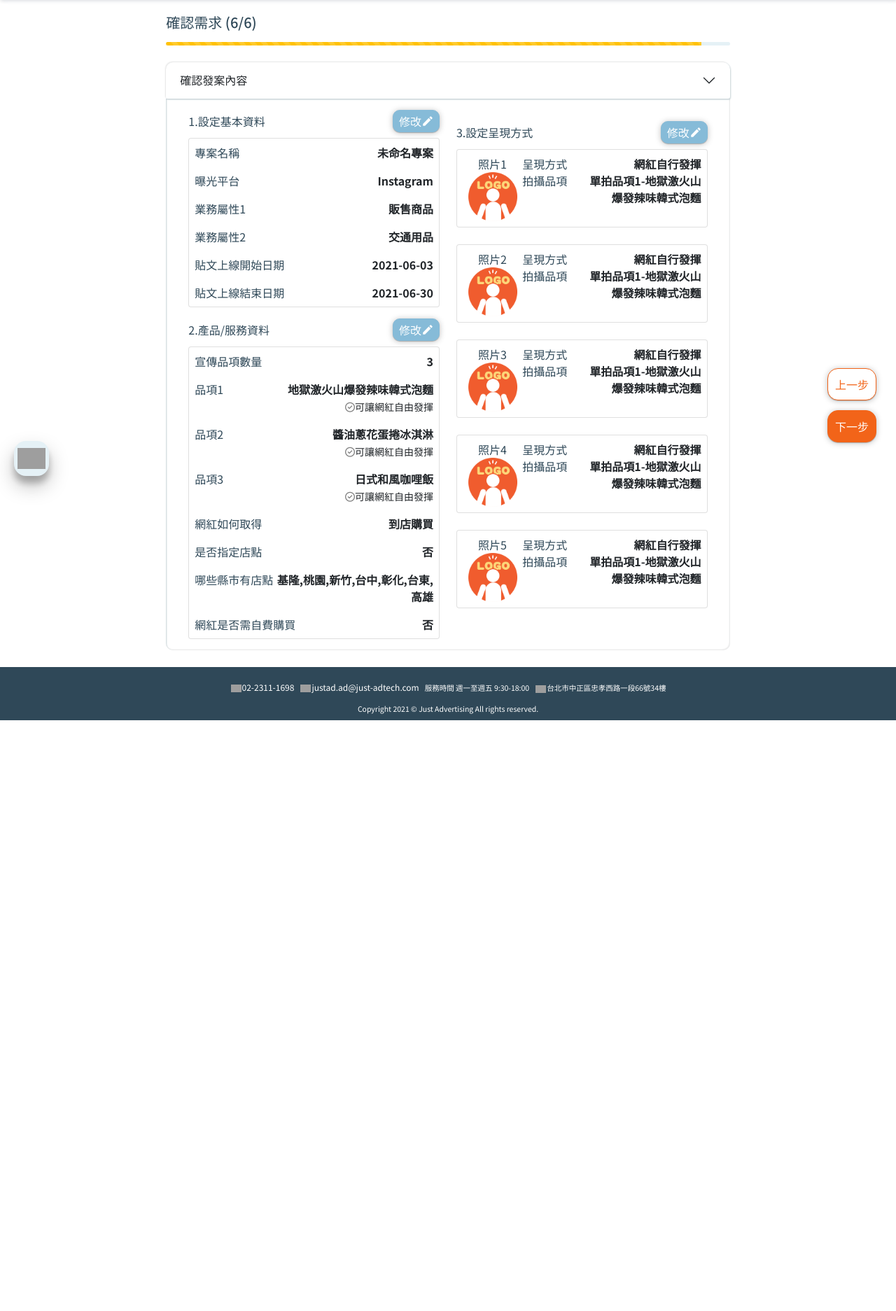
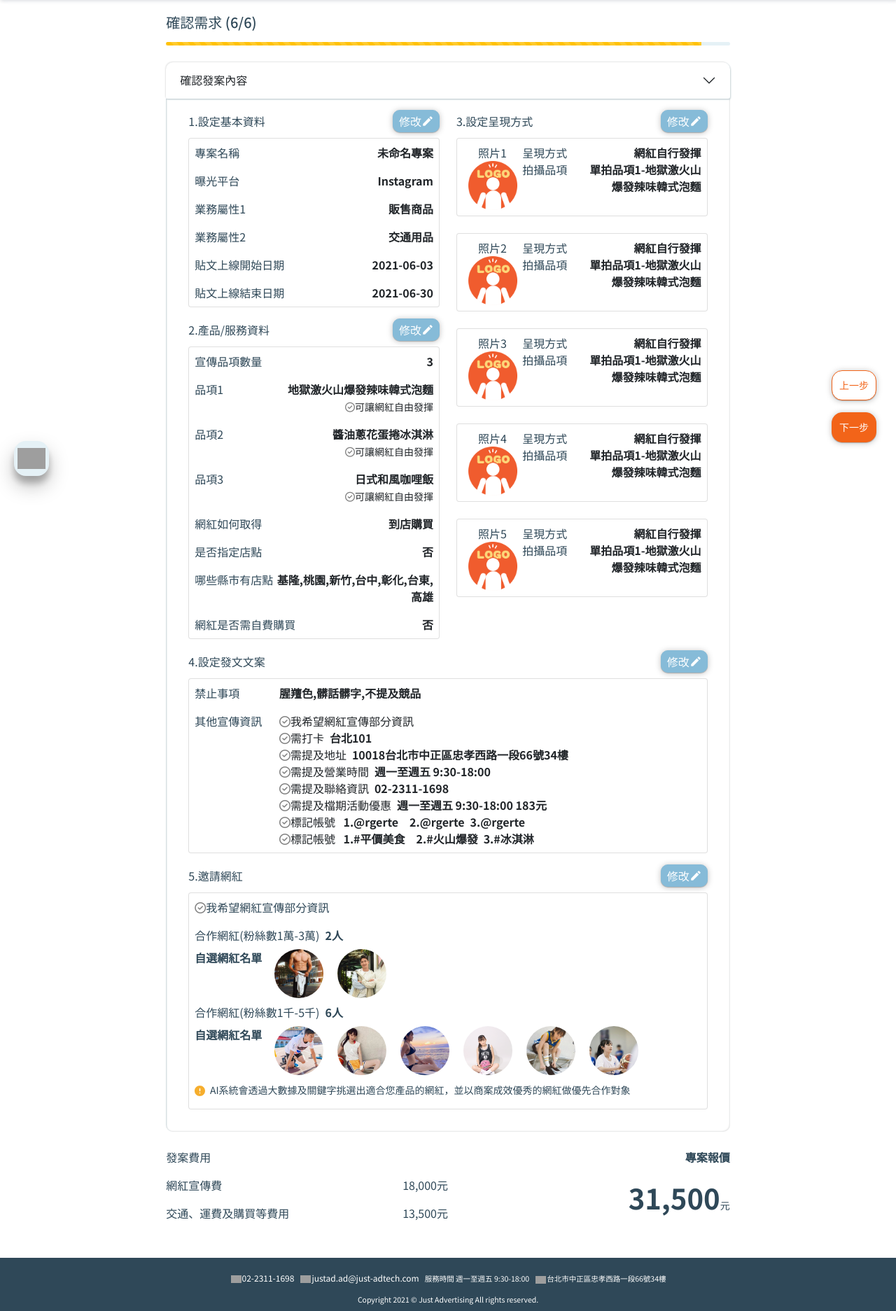
Before and after one commit to CCJ1994/CCJ1994.github.io, a PHP site: page /other/fim/step6.html in a window 1280 px wide. Shown: the part 70-1943 px from the top of the page at 70% size. Before the commit the page ends 1099 px from the top, so only its background shows below. Run offline with PHP 8.4, Linux system fonts and the light colour scheme; some libraries are stand-ins or nearby versions; grey boxes are pictures that could not be loaded.

Commit message:
step6 finish

```diff
--- a/other/fim/css/fimstyle.css
+++ b/other/fim/css/fimstyle.css
@@ -711,6 +711,15 @@ position: relative;
     .slick-next::before {
       color: #415A80;
     }
+
+ /* step6 page    */
+ #kol img{
+   margin:0 10px;
+   width: 70px;
+   height: 70px;
+   border-radius: 50%;
+   object-fit: cover;
+ }
 /* footer */
 footer{
   width: 100vw;
--- a/other/fim/step6.html
+++ b/other/fim/step6.html
@@ -88,11 +88,12 @@
               </button>
             </h2>
             <div id="flush-collapseOne" class="accordion-collapse collapse show" data-parent="#projectContent">
-              <div class="accordion-body d-flex flex-wrap">
+              <div class="accordion-body">
+                <div class="d-flex flex-wrap">
                   <div class="col-md-6 col-12">
                     <div class="container">
                       <div class="inputTit mb-2 d-flex justify-content-between align-items-center">
-                      <span class="">1.設定基本資料</span><a href="./step1.html"><button class="btn-edit">修改</button></a>
+                        <span class="">1.設定基本資料</span><a href="./addproject.html"><button class="btn-edit">修改</button></a>
                       </div>
                       <div class="card px-2">
                         <div class="d-flex my-2">
@@ -168,7 +169,7 @@
                       </div>
                     </div>
                   </div>
-                <div class="col-md-6 col-12 mt-sm-3">
+                  <div class="col-md-6 col-12 mt-sm-3 mt-md-0">
                     <div class="container">
                       <div class="inputTit mb-2 d-flex justify-content-between align-items-center">
                         <span class="">3.設定呈現方式</span><a href="./step1.html"><button class="btn-edit">修改</button></a>
@@ -256,13 +257,90 @@
                     </div>
                   </div>
                 </div>
+                <div class="my-3 container">
+                  <div class="inputTit mb-2 d-flex justify-content-between align-items-center">
+                    <span class="">4.設定發文文案</span><a href="./step4.html"><button class="btn-edit">修改</button></a>
+                  </div>
+                  <div class="card px-2">
+                    <div class="d-flex my-2">
+                      <div class="col-2 inputTit">禁止事項</div>
+                      <div class="col-10"><b>腥羶色,髒話髒字,不提及競品</b></div>
+                    </div>
+                    <div class="d-flex my-2">
+                      <div class="col-2 inputTit">其他宣傳資訊</div>
+                      <div class="col-10">
+                        <div><i class="far fa-check-circle"></i>我希望網紅宣傳部分資訊</div>
+                        <div><i class="far fa-check-circle"></i>需打卡<b class="ms-2">台北101</b></div>
+                        <div><i class="far fa-check-circle"></i>需提及地址<b class="ms-2">10018台北市中正區忠孝西路一段66號34樓</b></div>
+                        <div><i class="far fa-check-circle"></i>需提及營業時間<b class="ms-2">週一至週五 9:30-18:00</b></div>
+                        <div><i class="far fa-check-circle"></i>需提及聯絡資訊<b class="ms-2">02-2311-1698</b></div>
+                        <div><i class="far fa-check-circle"></i>需提及檔期活動優惠<b class="ms-2">週一至週五 9:30-18:00 183元</b></div>
+                        <div><i class="far fa-check-circle"></i>標記帳號
+                          <b class="mx-2">1.@rgerte</b><b class="ms-2">2.@rgerte</b><b class="mx-2">3.@rgerte</b>
+                        </div>
+                        <div><i class="far fa-check-circle"></i>標記帳號
+                          <b class="mx-2">1.#平價美食</b><b class="ms-2">2.#火山爆發</b><b class="mx-2">3.#冰淇淋</b>
                         </div>
                       </div>
                     </div>
                   </div>
-
+                </div>
+                <div class="my-3 container">
+                  <div class="inputTit mb-2 d-flex justify-content-between align-items-center">
+                    <span class="">5.邀請網紅</span><a href="./step4.html"><button class="btn-edit">修改</button></a>
+                  </div>
+                  <div class="card px-2">
+                    <div class="my-2 inputTit"><i class="far fa-check-circle"></i>我希望網紅宣傳部分資訊</div>
+                    <div id="kol">
+                      <div class="my-2 inputTit">合作網紅(粉絲數1萬-3萬)<b class="ms-2">2人</b></div>
+                      <div class="my-2 inputTit d-flex ">
+                        <b class="me-2">自選網紅名單</b>
+                        <img src="./img/ex2.jpg">
+                        <img src="./img/ex3.jpg">
+                      </div>
+                      <div class="my-2 inputTit">合作網紅(粉絲數1千-5千)<b class="ms-2">6人</b></div>
+                      <div class="my-2 inputTit d-flex ">
+                        <b class="me-2">自選網紅名單</b>
+                        <img src="./img/d4008c7f4b9c70d1cfffa36c2ebb6152.jpeg">
+                        <img src="./img/exw0.jpg">
+                        <img src="./img/exw1.jpeg">
+                        <img src="./img/exw2.jpg">
+                        <img src="./img/exw3.jpg">
+                        <img src="./img/exw4.jpg">
+                      </div>
+                    </div>
+                    <div class="note mb-3">
+                      <img src="./img/note.svg" width="15">
+                      <small>AI系統會透過大數據及關鍵字挑選出適合您產品的網紅，並以商案成效優秀的網紅做優先合作對象</small>
+                    </div>
+                  </div>
+                </div>
+              </div>
+            </div>
+          </div>
+        </div>
+      </div>
+    </div>
+    <div class="my-3 container d-flex flex-wrap">
+      <div class="col-md-6 col-12">
+        <div class="mb-3 inputTit">發案費用</div>
+        <div class="my-3 inputTit d-flex justify-content-between">
+          <div>網紅宣傳費</div>
+          <div>18,000元</div>
+        </div>
+        <div class="my-3 inputTit d-flex justify-content-between">
+          <div>交通、運費及購買等費用</div>
+          <div>13,500元</div>
+        </div>
+      </div>
+      <div class="col-md-6 col-12 text-end">
+        <div class="mb-3 inputTit"><b>專案報價</b></div>
+        <div class="mb-3 inputTit"><span class="title">31,500</span><small>元</div>
+      </div>
+    </div>
     <div class="d-flex justify-content-between">
-        <div id="preBtn" class="m-2 inputTit"><a href="./step5.html"><button class="btn-outline-pre">上一步</button></a></div>
+      <div id="preBtn" class="m-2 inputTit"><a href="./step5.html"><button class="btn-outline-pre">上一步</button></a>
+      </div>
       <div id="nextBtn" class="m-2 inputTit"><a href="./confirm.html"><button class="btn-next">下一步</button></a></div>
     </div>
 
@@ -338,11 +416,11 @@
       let thisSrc = $(this).attr("src");
       $("#modalImg").attr("src", thisSrc);
     })
-    $("#kollist input[type='checkbox']").click(function(){
-      if($("#kollist input[type='checkbox']").is(":checked")){
+    $("#kollist input[type='checkbox']").click(function () {
+      if ($("#kollist input[type='checkbox']").is(":checked")) {
         $(this).parents(".card").css("border", "2px solid #415A80")
 
-      }else{
+      } else {
         $(this).parents(".card").css("border", "1px solid rgba(0,0,0,.125)")
       }
     })
```
Lines whose indentation alone changed are shown as unchanged.
